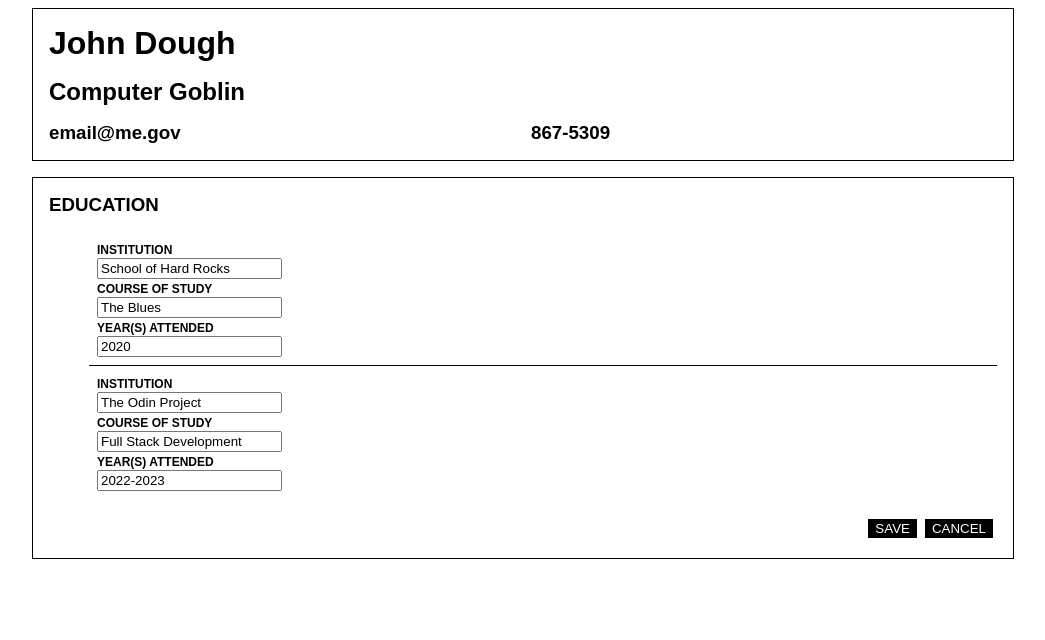
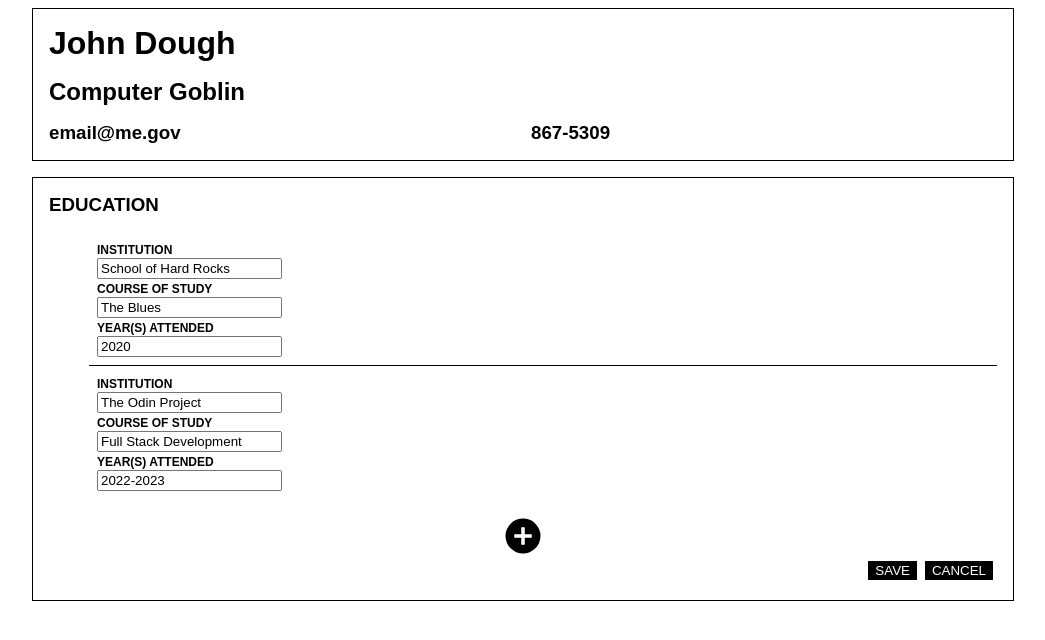
Before and after one commit to jerquad/odin-cv-editor, a React (Create React App) app: page / in a window 1280 px wide. Shown: the top 640 px of the page, without its empty margins (117-1162 px from the left). Built offline with nearby package versions, Linux system fonts and the light colour scheme.

Commit message:
add icons for add/delete

```diff
--- a/src/components/Education.js
+++ b/src/components/Education.js
@@ -10,6 +10,8 @@ class Education extends Component {
         this.handleChange = this.handleChange.bind(this);
         this.handleCancel = this.handleCancel.bind(this);
         this.handleHover = this.handleHover.bind(this);
+
+        this.addNewItem = this.addNewItem.bind(this);
     }
 
     propsToState() {
@@ -24,10 +26,23 @@ class Education extends Component {
         return toState;
     }
 
+    addNewItem() {
+        const key = uniqid();
+        this.setState({[key]: {
+            key: key,
+            inst: '',
+            study: '',
+            year: ''
+        }})
+    }
+
     handleCancel() {
+        const newState = {};
         for (const [key, value] of Object.entries(this.propsToState())) {
-            this.setState({[key]: value});
+            newState[key] = value;
         }
+        this.replaceState(newState);
+        console.log(this.state);
         this.props.toggle('editEducation');
     }
 
@@ -37,8 +52,8 @@ class Education extends Component {
         this.setState({[key]: newState})
     }
 
-    handleHover() {
-        document.querySelector('#edu .toggle-edit').classList.toggle('hide');
+    handleHover(target) {
+        document.querySelector(target).classList.toggle('hide');
     }
 
 
@@ -59,7 +74,7 @@ class Education extends Component {
             </li>
         );
         return(
-            <div id='edu' className='section' onMouseEnter={this.handleHover} onMouseLeave={this.handleHover}>
+            <div id='edu' className='section' onMouseEnter={() => this.handleHover('#edu .toggle-edit')} onMouseLeave={() =>this.handleHover('#edu .toggle-edit')}>
                 <h3>EDUCATION</h3>
                 <ul>{listItems}</ul>
                 <button className='toggle-edit hide' onClick={(e) => this.props.toggle('editEducation')}>Edit</button>
@@ -74,7 +89,9 @@ class Education extends Component {
         }
 
         const listItems = data.map((value) =>
-            <li key={value.key}>
+
+            <li className='deletable-li' key={value.key} onMouseEnter={() => this.handleHover(`#del-${value.key}`)} onMouseLeave={() =>this.handleHover(`#del-${value.key}`)}>
+                <div className='edu-edit-area'>
                     <label>
                         INSTITUTION
                         <input id={`${value.key}-inst`} name='inst' type='text' value={value.inst} onChange={(e) => this.handleChange(e, value.key)} />
@@ -87,13 +104,26 @@ class Education extends Component {
                         YEAR(S) ATTENDED
                         <input id={`${value.key}-year`} name='year' type='text' value={value.year} onChange={(e) => this.handleChange(e, value.key)} />
                     </label>
+                </div>
+                <div id={`del-${value.key}`} className='del-icon-box hide' onClick={() => console.log(this.props.data)}>
+                    <svg className='del-icon' viewBox="0 0 24 24" >
+                        <path fill="currentColor" d="M12,2C17.53,2 22,6.47 22,12C22,17.53 17.53,22 12,22C6.47,22 2,17.53 2,12C2,6.47 6.47,2 12,2M15.59,7L12,10.59L8.41,7L7,8.41L10.59,12L7,15.59L8.41,17L12,13.41L15.59,17L17,15.59L13.41,12L17,8.41L15.59,7Z" />
+                    </svg>
+                </div>
             </li>
+
+
         );
         return (
             <div id='edu' className='section'>
                 <h3>EDUCATION</h3>
                 <form id='edu-e-form'>
                     <ul>{listItems}</ul>
+                    <div className='add-icon-box'>
+                        <svg className='add-icon' xmlns="http://www.w3.org/2000/svg" viewBox="0 0 24 24" onClick={() => this.addNewItem()}>
+                            <path fill="currentColor" d="M17,13H13V17H11V13H7V11H11V7H13V11H17M12,2A10,10 0 0,0 2,12A10,10 0 0,0 12,22A10,10 0 0,0 22,12A10,10 0 0,0 12,2Z" />
+                        </svg>
+                    </div>
                     <div className='edit-confirm'>
                         <input id='edu-e-submit' type='submit' value='SAVE' onClick={(e) => {
                             this.props.submit(e, 'education', this.prepareSubmitEdit());
--- a/src/style/app.css
+++ b/src/style/app.css
@@ -28,6 +28,32 @@ ul {
 
 #edu-e-form li:not(:last-child) {
     border-bottom: 1px solid black;
+}
+
+.add-icon-box {
+    display: flex;
+    justify-content: center;
+}
+
+.add-icon {
+    height: 42px;
+    width: 42px;
+}
+
+/* .del-icon-box {
+    border: 1px solid black;
+    width: 100%;
+} */
+
+.del-icon {
+    height: 21px;
+    width: 21px;
+}
+
+.deletable-li {
+    display: flex;
+    align-items: center;
+    justify-content: space-between;
 }
 
 li h5{
```
Lines whose indentation alone changed are shown as unchanged.
